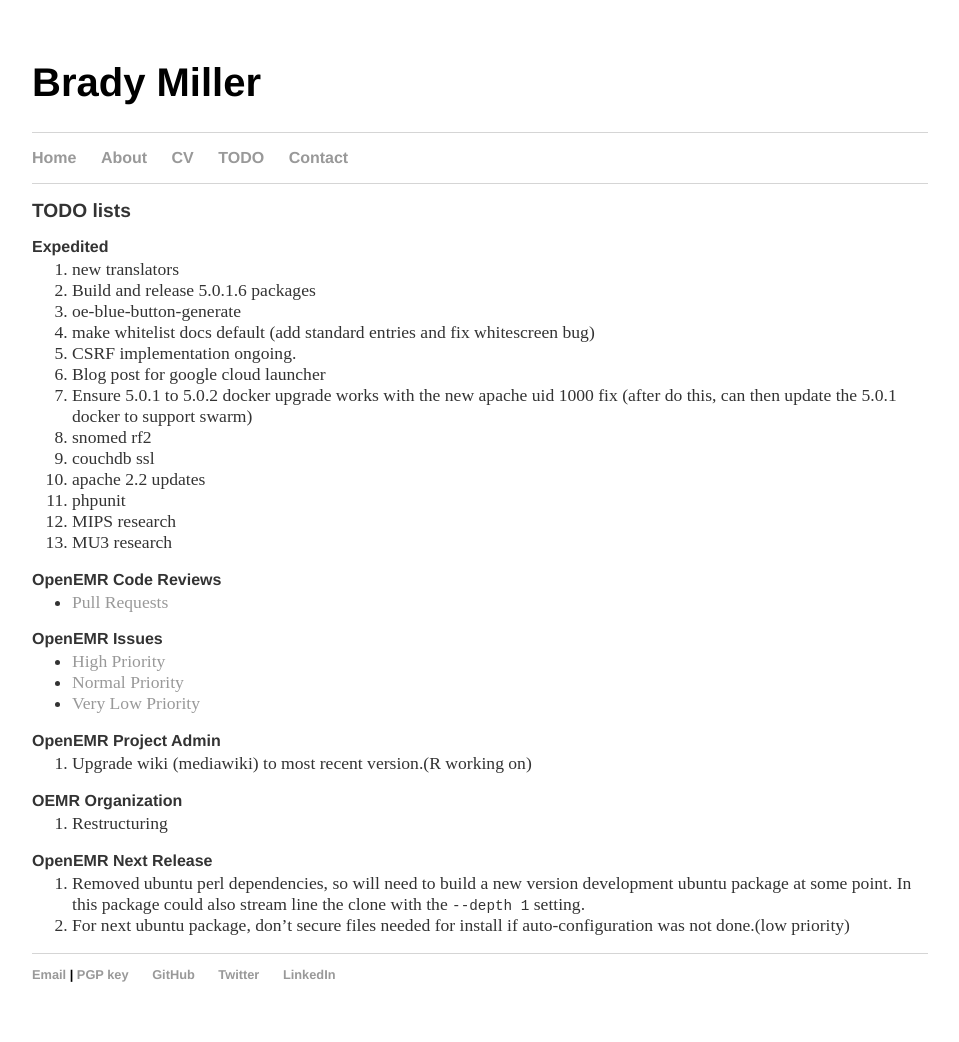
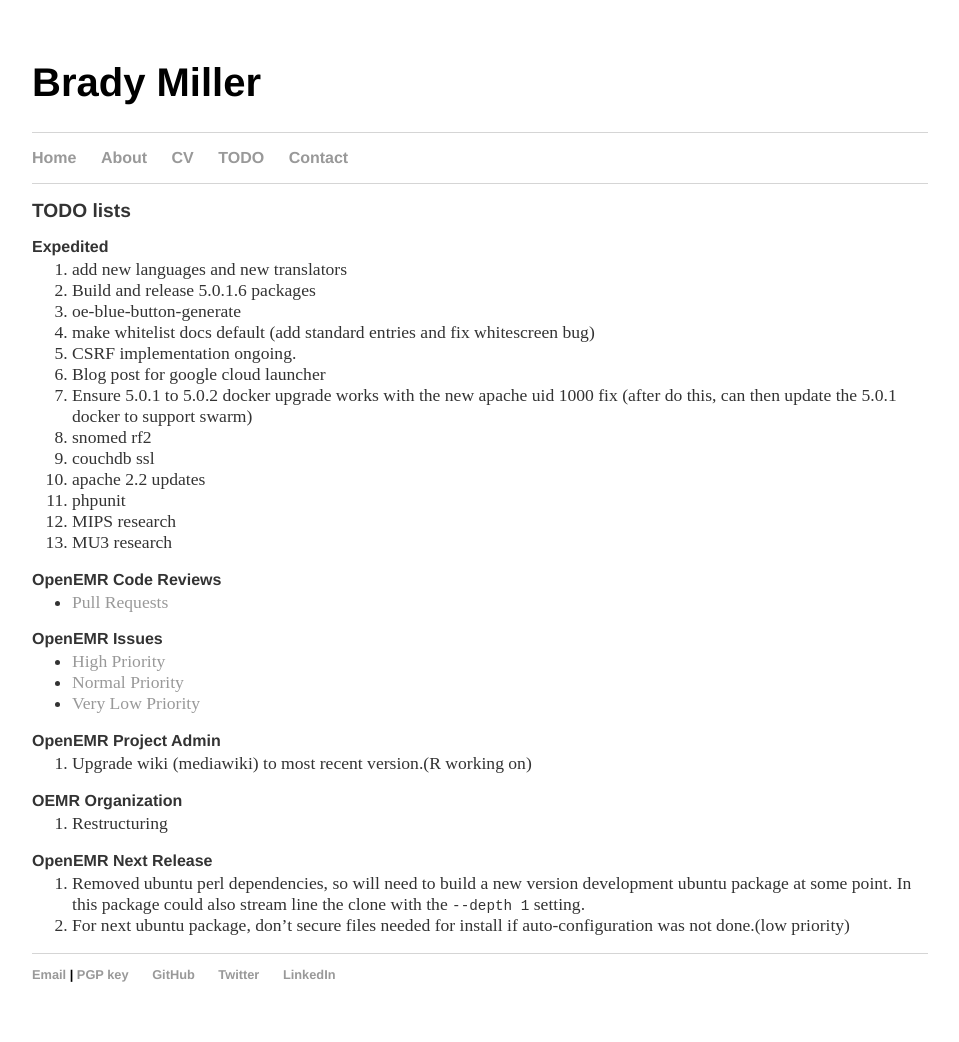
Before and after one commit to bradymiller/bradymiller.github.io, a Jekyll site: the page built from todo/index.md, in a window 1280 px wide. Shown: the whole page, without its empty margins (160-1119 px from the left). Built offline with Jekyll 4.4.1, drawn with Linux system fonts in a browser that asks for light colours; our own code applies the rules of GitHub Pages for plain Markdown files.

Commit message:
Update index.md

```diff
--- a/todo/index.md
+++ b/todo/index.md
@@ -4,7 +4,7 @@
 ## TODO lists
 
 ### Expedited
-1. new translators
+1. add new languages and new translators
 1. Build and release 5.0.1.6 packages
 1. oe-blue-button-generate
 1. make whitelist docs default (add standard entries and fix whitescreen bug)
```
